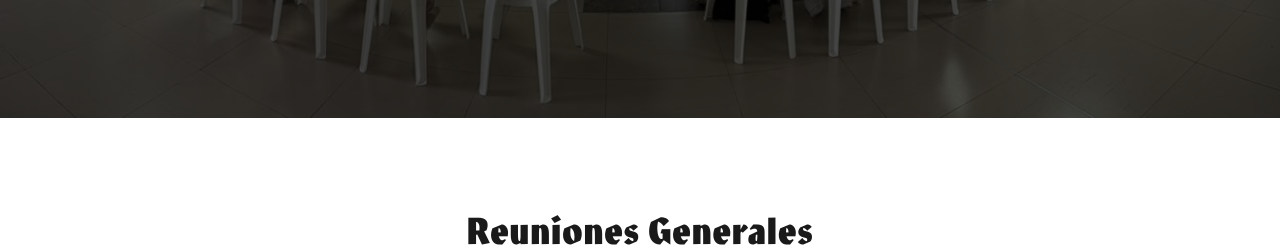
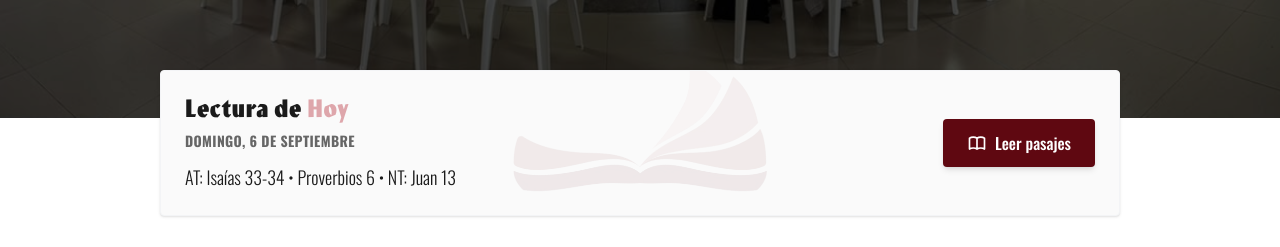
Before and after one commit to ibgvmzles/ibgv-web, a Next.js app: page / in a window 1280 px wide. Shown: the part 562-809 px from the top of the page. Built offline with nearby package versions, Linux system fonts and the light colour scheme; no server answers.

Commit message:
feat: agrega widget de plan de lectura diario con marca de agua en la página principal

```diff
--- a/app/page.tsx
+++ b/app/page.tsx
@@ -3,6 +3,7 @@ import Image from 'next/image';
 import Link from 'next/link';
 import { getHorarios } from '@/lib/sheets';
 import { getLatestSermonFromPlaylist } from '@/lib/youtube'; // <-- Nueva importación
+import DailyReading from '@/components/layout/DailyReading';
 
 export default async function Home() {
   // 1. Obtenemos los datos desde las APIs de manera simultánea
@@ -71,6 +72,11 @@ export default async function Home() {
             </a>
           </div>
         </div>
+      </section>
+
+      {/* WIDGET LECTURA DIARIA */}
+      <section className="relative z-20 -mt-12 px-4 sm:px-6 lg:px-8 max-w-5xl mx-auto w-full">
+        <DailyReading />
       </section>
 
       {/* =========================================
--- /dev/null
+++ b/components/layout/DailyReading.tsx
@@ -0,0 +1,153 @@
+'use client';
+
+import { useEffect, useState } from 'react';
+import Link from 'next/link';
+
+// --- LÓGICA IMPORTADA DE TU SCRIPT ORIGINAL ---
+const ANTIGUO_TESTAMENTO = [
+  { nombre: "Génesis", cap: 50 }, { nombre: "Éxodo", cap: 40 }, { nombre: "Levítico", cap: 27 },
+  { nombre: "Números", cap: 36 }, { nombre: "Deuteronomio", cap: 34 }, { nombre: "Josué", cap: 24 },
+  { nombre: "Jueces", cap: 21 }, { nombre: "Rut", cap: 4 }, { nombre: "1 Samuel", cap: 31 },
+  { nombre: "2 Samuel", cap: 24 }, { nombre: "1 Reyes", cap: 22 }, { nombre: "2 Reyes", cap: 25 },
+  { nombre: "1 Crónicas", cap: 29 }, { nombre: "2 Crónicas", cap: 36 }, { nombre: "Esdras", cap: 10 },
+  { nombre: "Nehemías", cap: 13 }, { nombre: "Ester", cap: 10 }, { nombre: "Job", cap: 42 },
+  { nombre: "Eclesiastés", cap: 12 }, { nombre: "Cantares", cap: 8 }, { nombre: "Isaías", cap: 66 },
+  { nombre: "Jeremías", cap: 52 }, { nombre: "Lamentaciones", cap: 5 }, { nombre: "Ezequiel", cap: 48 },
+  { nombre: "Daniel", cap: 12 }, { nombre: "Oseas", cap: 14 }, { nombre: "Joel", cap: 3 },
+  { nombre: "Amós", cap: 9 }, { nombre: "Abdías", cap: 1 }, { nombre: "Jonás", cap: 4 },
+  { nombre: "Miqueas", cap: 7 }, { nombre: "Nahúm", cap: 3 }, { nombre: "Habacuc", cap: 3 },
+  { nombre: "Sofonías", cap: 3 }, { nombre: "Hageo", cap: 2 }, { nombre: "Zacarías", cap: 14 },
+  { nombre: "Malaquías", cap: 4 }
+];
+
+const NUEVO_TESTAMENTO = [
+  { nombre: "Mateo", cap: 28 }, { nombre: "Marcos", cap: 16 }, { nombre: "Lucas", cap: 24 },
+  { nombre: "Juan", cap: 21 }, { nombre: "Hechos", cap: 28 }, { nombre: "Romanos", cap: 16 },
+  { nombre: "1 Corintios", cap: 16 }, { nombre: "2 Corintios", cap: 13 }, { nombre: "Gálatas", cap: 6 },
+  { nombre: "Efesios", cap: 6 }, { nombre: "Filipenses", cap: 4 }, { nombre: "Colosenses", cap: 4 },
+  { nombre: "1 Tesalonicenses", cap: 5 }, { nombre: "2 Tesalonicenses", cap: 3 }, { nombre: "1 Timoteo", cap: 6 },
+  { nombre: "2 Timoteo", cap: 4 }, { nombre: "Tito", cap: 3 }, { nombre: "Filemón", cap: 1 },
+  { nombre: "Hebreos", cap: 13 }, { nombre: "Santiago", cap: 5 }, { nombre: "1 Pedro", cap: 5 },
+  { nombre: "2 Pedro", cap: 3 }, { nombre: "1 Juan", cap: 5 }, { nombre: "2 Juan", cap: 1 },
+  { nombre: "3 Juan", cap: 1 }, { nombre: "Judas", cap: 1 }, { nombre: "Apocalipsis", cap: 22 }
+];
+
+function generarPlan() {
+  let plan = [];
+  let fechaActual = new Date(2026, 1, 1);
+  const fechaFin = new Date(2026, 11, 31);
+  let atPointer = { bookIdx: 3, capIdx: 7 };
+  let ntPointer = { bookIdx: 5, capIdx: 7 };
+  let salmoIdx = 124;
+
+  while (fechaActual <= fechaFin) {
+      let options: Intl.DateTimeFormatOptions = { weekday: 'long', day: 'numeric', month: 'long' };
+      let fechaStr = new Intl.DateTimeFormat('es-CO', options).format(fechaActual);
+
+      let diaLectura = {
+          id: fechaActual.toISOString().split('T')[0],
+          fecha: fechaStr.charAt(0).toUpperCase() + fechaStr.slice(1),
+          lecturas: [] as string[]
+      };
+
+      let huboResetHoy = false;
+      let capsAtHoy = (salmoIdx <= 150) ? 1 : 2;
+
+      let lecturasATHoy = [];
+      for (let i = 0; i < capsAtHoy; i++) {
+          let libroAT = ANTIGUO_TESTAMENTO[atPointer.bookIdx];
+          lecturasATHoy.push({ nombre: libroAT.nombre, cap: atPointer.capIdx });
+          atPointer.capIdx++;
+          if (atPointer.capIdx > libroAT.cap) {
+              atPointer.bookIdx++;
+              atPointer.capIdx = 1;
+              if (atPointer.bookIdx >= ANTIGUO_TESTAMENTO.length) {
+                  atPointer.bookIdx = 0; atPointer.capIdx = 1;
+                  if (salmoIdx > 150) { salmoIdx = 1; huboResetHoy = true; break; }
+              }
+          }
+      }
+
+      if (lecturasATHoy.length > 0) {
+          if (lecturasATHoy.length === 1) {
+              diaLectura.lecturas.push(`AT: ${lecturasATHoy[0].nombre} ${lecturasATHoy[0].cap}`);
+          } else {
+              let primero = lecturasATHoy[0];
+              let ultimo = lecturasATHoy[lecturasATHoy.length - 1];
+              if (primero.nombre === ultimo.nombre) {
+                  diaLectura.lecturas.push(`AT: ${primero.nombre} ${primero.cap}-${ultimo.cap}`);
+              } else {
+                  let textoCombinado = lecturasATHoy.map(l => `${l.nombre} ${l.cap}`).join(', ');
+                  diaLectura.lecturas.push(`AT: ${textoCombinado}`);
+              }
+          }
+      }
+
+      if (salmoIdx <= 150 && !huboResetHoy) { diaLectura.lecturas.push(`Salmo ${salmoIdx}`); salmoIdx++; }
+      let diaMes = fechaActual.getDate();
+      diaLectura.lecturas.push(`Proverbios ${diaMes}`);
+      let libroNT = NUEVO_TESTAMENTO[ntPointer.bookIdx];
+      diaLectura.lecturas.push(`NT: ${libroNT.nombre} ${ntPointer.capIdx}`);
+      ntPointer.capIdx++;
+      if (ntPointer.capIdx > libroNT.cap) {
+          ntPointer.bookIdx++; ntPointer.capIdx = 1;
+          if (ntPointer.bookIdx >= NUEVO_TESTAMENTO.length) { ntPointer.bookIdx = 0; ntPointer.capIdx = 1; }
+      }
+
+      plan.push(diaLectura);
+      fechaActual.setDate(fechaActual.getDate() + 1);
+  }
+  return plan;
+}
+
+export default function DailyReading() {
+  const [todayReading, setTodayReading] = useState<{ id: string; fecha: string; lecturas: string[] } | null>(null);
+
+  useEffect(() => {
+    const plan = generarPlan();
+    // Obtenemos la fecha de hoy local del usuario
+    const todayStr = new Date().toISOString().split('T')[0];
+    const found = plan.find(d => d.id === todayStr);
+
+    if (found) {
+      setTodayReading(found);
+    }
+  }, []);
+
+  if (!todayReading) return null; // Si no hay lectura hoy, no mostramos nada
+
+  const lecturasLimpias = todayReading.lecturas.map(l => l.replace('AT: ', '').replace('NT: ', ''));
+  const linkBibleGateway = `https://www.biblegateway.com/passage/?search=${encodeURIComponent(lecturasLimpias.join('; '))}&version=NBLA`;
+
+  return (
+    <div className="bg-ui-bg border border-gray-100 rounded-sm p-6 shadow-sm flex flex-col md:flex-row items-center justify-between gap-6 relative overflow-hidden">
+
+      {/* Detalle visual de fondo (Marca de agua centrada) */}
+      <div className="absolute left-1/2 top-1/2 -translate-x-1/2 -translate-y-1/2 w-48 md:w-64 h-48 md:h-64 opacity-[0.07] pointer-events-none select-none z-0">
+        <img
+          src="/icon.png"
+          alt="Marca de agua"
+          className="w-full h-full object-contain"
+        />
+      </div>
+
+      <div className="z-10 text-center md:text-left">
+        <h3 className="font-manofa text-2xl text-ui-dark mb-1">Lectura de <span className="text-[#DEA6AB]">Hoy</span></h3>
+        <p className="text-sm font-bold text-ui-muted uppercase tracking-wide mb-3">{todayReading.fecha}</p>
+        <p className="font-oswald text-lg text-ui-dark">{todayReading.lecturas.join(' • ')}</p>
+      </div>
+
+      <div className="z-10 flex-shrink-0 w-full md:w-auto">
+        <a
+          href={linkBibleGateway}
+          target="_blank"
+          rel="noopener noreferrer"
+          className="flex items-center justify-center gap-2 bg-brand-primary text-white px-6 py-3 rounded-sm hover:bg-brand-secondary transition-colors font-medium w-full shadow-md hover:shadow-lg"
+        >
+          <svg className="w-5 h-5" fill="none" viewBox="0 0 24 24" stroke="currentColor"><path strokeLinecap="round" strokeLinejoin="round" strokeWidth={2} d="M12 6.253v13m0-13C10.832 5.477 9.246 5 7.5 5S4.168 5.477 3 6.253v13C4.168 18.477 5.754 18 7.5 18s3.332.477 4.5 1.253m0-13C13.168 5.477 14.754 5 16.5 5c1.747 0 3.332.477 4.5 1.253v13C19.832 18.477 18.247 18 16.5 18c-1.746 0-3.332.477-4.5 1.253" /></svg>
+          Leer pasajes
+        </a>
+      </div>
+    </div>
+  );
+}
```
Also changed, not shown: public/icon.png (added).
